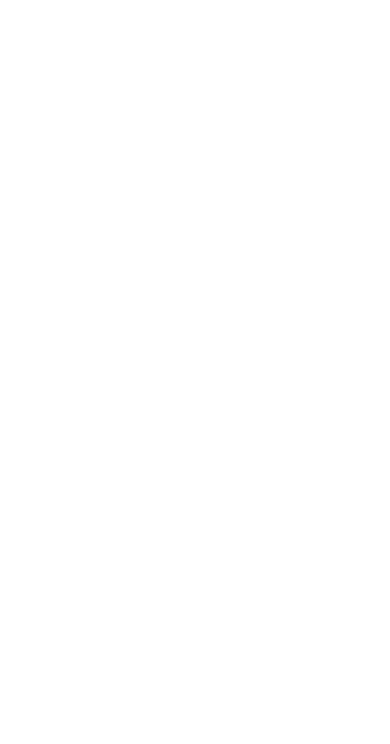
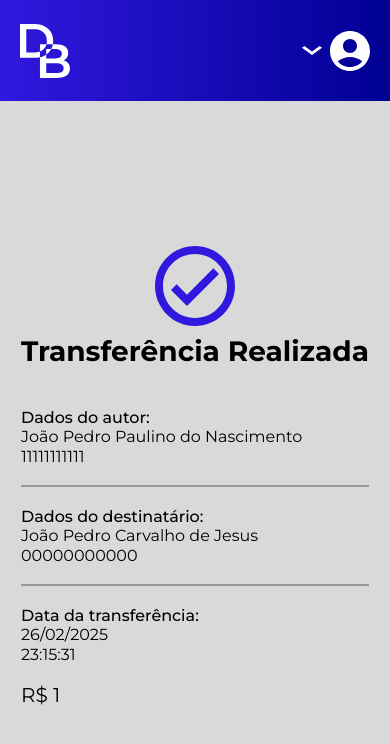
Before and after one commit to Diviti-Bank/divitibank-frontend, an Angular app: page /divitibank-transfer-receipt/1/1 in a window 390 px wide. Before the commit this address led to /. Shown: the top 744 px of the page. Built offline with nearby package versions, Linux system fonts and the light colour scheme.

Commit message:
finalizando telas de transferência (sem responsividade)

```diff
--- a/src/app/app-routing.module.ts
+++ b/src/app/app-routing.module.ts
@@ -25,8 +25,8 @@ const routes: Routes = [
   {path: 'divitibank-transfer-keyPage', component: KeyPageComponent},
   {path: 'divitibank-transfer-insertAmount', component: InsertAmountComponent},
   {path: 'divitibank-transfer-paymentMethod/:amount', component: PaymentMethodComponent},
-  {path: 'divitibank-transfer-relatory/:amount/:paymentColor', component: RelatoryComponent},
-  {path: 'divitibank-transfer-recepit/:amount/:paymentColor', component: ReceiptComponent}
+  {path: 'divitibank-transfer-relatory/:amount/:paymentType', component: RelatoryComponent},
+  {path: 'divitibank-transfer-receipt/:amount/:paymentType', component: ReceiptComponent}
 ];
 
 @NgModule({
--- a/src/app/components/confirm-transfer/confirm-transfer.component.html
+++ b/src/app/components/confirm-transfer/confirm-transfer.component.html
@@ -5,8 +5,8 @@
     <div>
         <h1>Confirmar transferência?</h1>
         <nav>
-            <button>Confirmar</button>
-            <button id="cancel"  (click)="navigatePrincipal()">Cancelar</button>
+            <button (click)="navigateReceipt()">Confirmar</button>
+            <button id="cancel" (click)="navigatePrincipal()">Cancelar</button>
         </nav>
     </div>
 </section>
--- a/src/app/components/confirm-transfer/confirm-transfer.component.ts
+++ b/src/app/components/confirm-transfer/confirm-transfer.component.ts
@@ -1,4 +1,4 @@
-import { Component, EventEmitter, Output, Input } from '@angular/core';
+import { Component, Input } from '@angular/core';
 import { Router } from '@angular/router';
 
 @Component({
@@ -8,7 +8,14 @@ import { Router } from '@angular/router';
   styleUrl: './confirm-transfer.component.css',
 })
 export class ConfirmTransferComponent {
+  @Input() amount!: string | null;
+  @Input() paymentType!: string | null;
+
   constructor(private router: Router) {}
+
+  navigateReceipt(){
+    this.router.navigate(['divitibank-transfer-receipt', this.amount, this.paymentType])
+  }
 
   navigatePrincipal(){
     this.router.navigate(['divitibank-main']);
--- a/src/app/pages/pags-transferencia/payment-method/payment-method.component.html
+++ b/src/app/pages/pags-transferencia/payment-method/payment-method.component.html
@@ -5,39 +5,39 @@
   </nav>
   <form>
     <div *ngFor="let card of cartoes">
-      <label [class.selected]="isSelected(card.id)">
+      <label [class.selected]="isSelected(card.color)">
         <div>
           <input
             type="radio"
             name="opcao"
             id="radio"
-            [value]="card.id"
+            [value]="card.color"
             [(ngModel)]="selectedOption"
           />
-          <h4 *ngIf="card.color == 1">DivitiCard Blue</h4>
-          <h4 *ngIf="card.color == 2">DivitiCard Black</h4>
+          <h4 *ngIf="card.color == 'blue'">DivitiCard Blue</h4>
+          <h4 *ngIf="card.color == 'black'">DivitiCard Black</h4>
         </div>
         <img
           src="/assets/images/MiniCardBlue.svg"
           alt=""
-          *ngIf="card.color == 1"
+          *ngIf="card.color == 'blue'"
         />
         <img
           src="/assets/images/MiniCardBlack.svg"
           alt=""
-          *ngIf="card.color == 2"
+          *ngIf="card.color == 'black'"
         />
       </label>
       <br />
     </div>
 
-    <label [class.selected]="isSelected(0)">
+    <label [class.selected]="isSelected('money')">
       <div>
         <input
           type="radio"
           name="opcao"
           id="radio"
-          [value]="0"
+          [value]="'money'"
           [(ngModel)]="selectedOption"
         />
         <h4>Saldo bancário</h4>
--- a/src/app/pages/pags-transferencia/payment-method/payment-method.component.ts
+++ b/src/app/pages/pags-transferencia/payment-method/payment-method.component.ts
@@ -10,7 +10,7 @@ import { Card } from '../../../interfaces/Card';
 })
 export class PaymentMethodComponent {
   amount: string | null;
-  selectedOption!: number;
+  selectedOption!: string;
 
   cartoes: Card[] = [
         {
@@ -37,7 +37,7 @@ export class PaymentMethodComponent {
     this.amount = this.route.snapshot.paramMap.get('amount');
   }
 
-  isSelected(value: number): boolean {
+  isSelected(value: string): boolean {
     return this.selectedOption === value;
   }
 
--- a/src/app/pages/pags-transferencia/relatory/relatory.component.html
+++ b/src/app/pages/pags-transferencia/relatory/relatory.component.html
@@ -12,11 +12,11 @@
     <div class="blueLine"></div>
     <div id="payment">
         <p>Método de pagamento: </p>
-        <p *ngIf="paymentId == 0">Saldo bancário</p>
-        <p *ngIf="paymentId != 0 && cartao.color == 'blue'">DivitiCard Blue</p>
-        <p *ngIf="paymentId != 0 && cartao.color == 'black'">DivitiCard Black</p>
+        <p *ngIf="paymentType == 'money'">Saldo bancário</p>
+        <p *ngIf="paymentType == 'blue'">DivitiCard Blue</p>
+        <p *ngIf="paymentType == 'black'">DivitiCard Black</p>
     </div>
     <p id="amount">R$: {{amount}}</p>
     <button (click)="hideConfirm = !hideConfirm">Realizar pagamento</button>
 </section>
-<confirm-transfer [hidden]="hideConfirm"></confirm-transfer>
+<confirm-transfer [hidden]="hideConfirm" [amount]="amount" [paymentType]="paymentType"></confirm-transfer>
--- a/src/app/pages/pags-transferencia/relatory/relatory.component.ts
+++ b/src/app/pages/pags-transferencia/relatory/relatory.component.ts
@@ -13,7 +13,7 @@ export class RelatoryComponent {
   hideConfirm: boolean = true;
 
   amount: string | null;
-  paymentId: number;
+  paymentType: string | null;
 
   autor: User = {
     name: 'João Pedro Paulino do Nascimento',
@@ -38,6 +38,6 @@ export class RelatoryComponent {
 
   constructor (private router: Router, private route: ActivatedRoute) {
     this.amount = this.route.snapshot.paramMap.get('amount');
-    this.paymentId = Number(this.route.snapshot.paramMap.get('paymentId'));
+    this.paymentType = this.route.snapshot.paramMap.get('paymentType');
   }
 }
--- a/src/app/pages/receipt/receipt.component.css
+++ b/src/app/pages/receipt/receipt.component.css
@@ -0,0 +1,58 @@
+section{
+    width: 100%;
+    height: 88vh;
+
+    display: flex;
+    justify-content: center;
+    align-items: center;
+}
+
+span{
+    width: 500px;
+    height: 100%;
+
+    display: flex;
+    justify-content: center;
+    align-items: center;
+    flex-direction: column;
+    gap: 40px;
+
+    background-color: #d9d9d9;
+    h1{
+        font-size: 28px;
+    }
+}
+
+nav{
+    width: 100%;
+
+    display: flex;
+    justify-content: center;
+    align-items: center;
+    flex-direction: column;
+}
+
+footer{
+    width: 348px;
+    height: 300px;
+
+    display: flex;
+    justify-content: space-evenly;
+    align-items: center;
+    flex-direction: column;
+
+    p{
+        width: 100%;
+    }
+}
+
+.nineLine{
+    width: 100%;
+    height: 2px;
+
+    background-color: #999999;
+}
+
+.dados{
+    font-weight: 500;
+}
--- a/src/app/pages/receipt/receipt.component.html
+++ b/src/app/pages/receipt/receipt.component.html
@@ -1 +1,27 @@
-<p>receipt works!</p>
+<section>
+    <span>
+        <nav>
+            <img src="/assets/images/ReceiptCheck.svg" alt="">
+            <h1>Transferência Realizada</h1>
+        </nav>
+        <footer>
+            <p class="dados">Dados do autor:</p>
+            <p>{{autor.name}}</p>
+            <p>{{autor.cpf}}</p>
+            <br>
+            <div class="nineLine"></div>
+            <br>
+            <p class="dados">Dados do destinatário:</p>
+            <p>{{destin.name}}</p>
+            <p>{{destin.cpf}}</p>
+            <br>
+            <div class="nineLine"></div>
+            <br>
+            <p class="dados">Data da transferência:</p>
+            <p>{{date.day}}</p>
+            <p>{{date.hour}}</p>
+            <br>
+            <p style="font-size: 20px;">R$ {{amount}}</p>
+        </footer>
+    </span>
+</section>
--- a/src/app/pages/receipt/receipt.component.ts
+++ b/src/app/pages/receipt/receipt.component.ts
@@ -1,11 +1,34 @@
 import { Component } from '@angular/core';
+import { Router, ActivatedRoute } from '@angular/router';
+import { User } from '../../interfaces/User';
 
 @Component({
   selector: 'app-receipt',
   standalone: false,
   templateUrl: './receipt.component.html',
-  styleUrl: './receipt.component.css'
+  styleUrl: './receipt.component.css',
 })
 export class ReceiptComponent {
+  amount!: string | null;
+  paymentType!: string | null;
 
+  autor: User = {
+    name: 'João Pedro Paulino do Nascimento',
+    cpf: '11111111111',
+  };
+
+  destin: User = {
+    name: 'João Pedro Carvalho de Jesus',
+    cpf: '00000000000',
+  };
+
+  date = {
+    day: "26/02/2025",
+    hour: "23:15:31"
+  }
+
+  constructor(private router: Router, private route: ActivatedRoute) {
+    this.amount = this.route.snapshot.paramMap.get('amount');
+    this.paymentType = this.route.snapshot.paramMap.get('paymentType');
+  }
 }
```
Also changed, not shown: src/assets/images/ReceiptCheck.svg (added).
